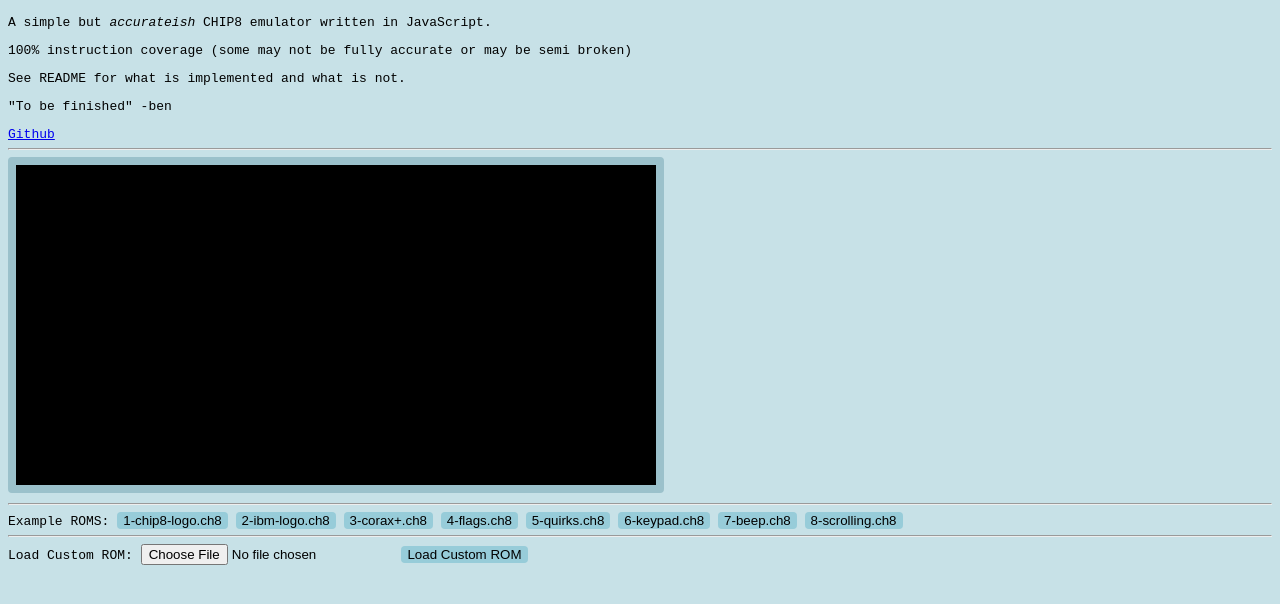
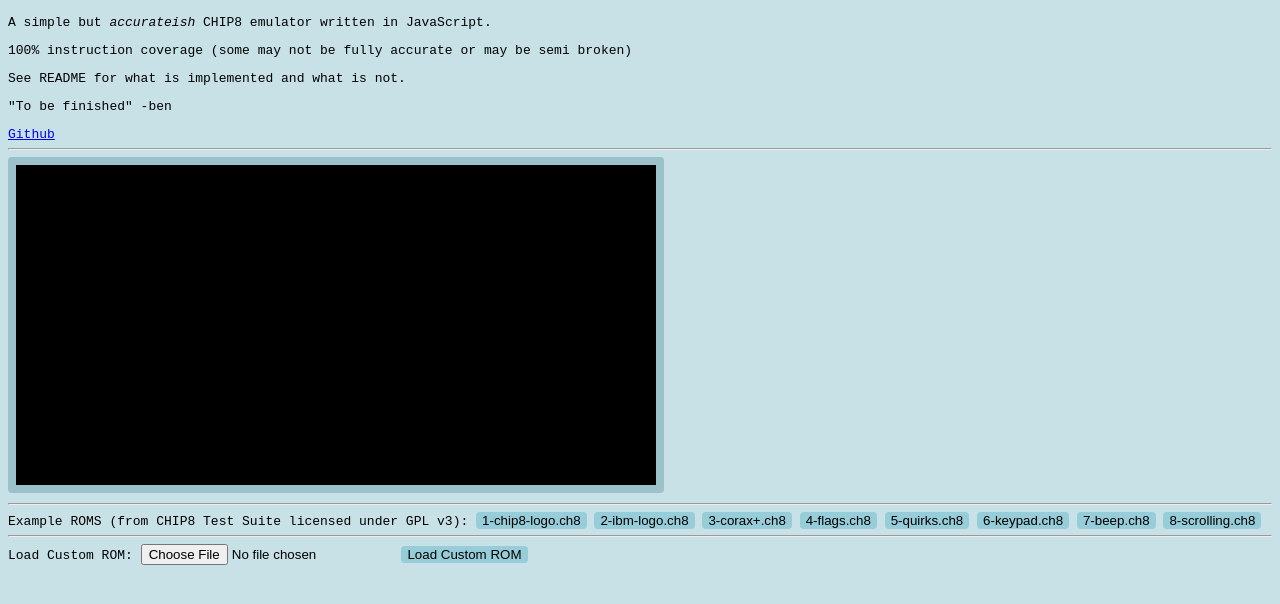
Before and after one commit to benjitran2009/Chippy8, a plain HTML site: page src/index.html in a window 1280 px wide. Shown: the part 50-654 px from the top of the page. Drawn offline with Linux system fonts and the light colour scheme; no server answers.

Commit message:
Added attribution

```diff
--- a/src/index.html
+++ b/src/index.html
@@ -21,7 +21,7 @@
 
     <canvas id="screen"> </canvas>
     <hr />
-    Example ROMS:
+    Example ROMS (from CHIP8 Test Suite licensed under GPL v3):
     <button type="button" loadrom="../examples/1-chip8-logo.ch8">
       1-chip8-logo.ch8
     </button>
```
